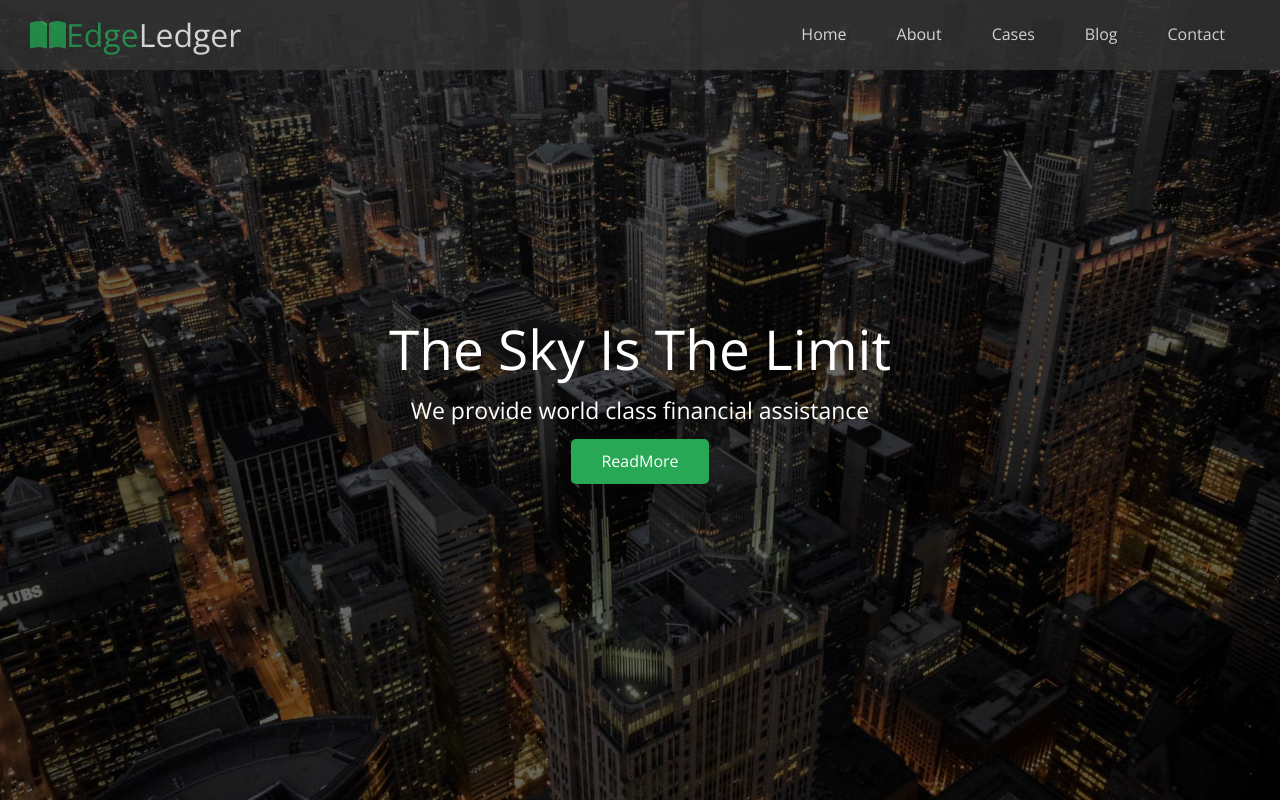
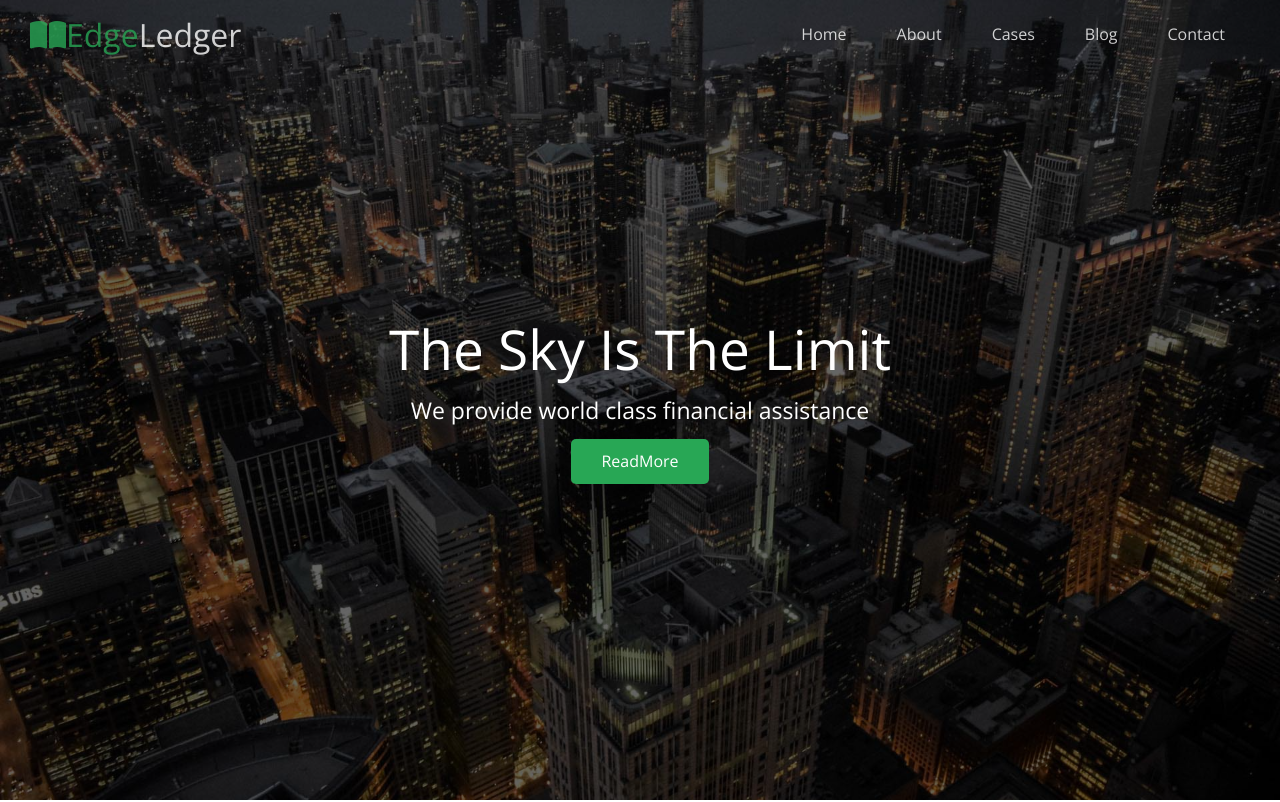
Before and after one commit to ashiqrahman1/EdgeLedger, a plain HTML site: page index.html in a window 1280 px wide. Shown: the top 802 px of the page. Drawn offline with nearby package versions, Linux system fonts and the light colour scheme.

Commit message:
add some javascript

```diff
--- a/index.html
+++ b/index.html
@@ -11,7 +11,7 @@
 </head>
 <body>
     <header class="header">
-        <div id="navbar" class="navbar">
+        <div id="navbar" class="navbar top">
             <h1 class="logo">
                 <span class="text-primary"><i class="fas fa-book-open"></i>Edge</span>Ledger
             </h1>
@@ -178,5 +178,27 @@
             <p>Copyright © 2020 - EdgeLedger</p>
         </footer>
     </main>
+
+    <script>
+        const navbar = document.getElementById('navbar');
+        let scrolled = false
+        window.onscroll = function() {
+            if(window.pageYOffset > 100){
+                navbar.classList.remove('top');
+                if(!scrolled){
+                    navbar.style.transform = 'translateY(-70px)'
+                }
+
+                setTimeout(function() {
+                    navbar.style.transform = 'translateY(0px)'
+                    scrolled = true;
+                })
+            }else{
+                navbar.classList.add('top');
+                // navbar.style.transform = 'translateY(0px)'
+                scrolled = true;
+            }
+        }
+    </script>
 </body>
 </html>
--- a/style.css
+++ b/style.css
@@ -43,8 +43,12 @@ h1 , h2 {
     position: fixed;
     top: 0px;
     padding: 0 30px;
+    transition: 0.5s;
 }
 
+.navbar.top {
+    background-color: transparent;
+}
 .navbar  a {
     color: white;
     padding: 10px 20px;
```
